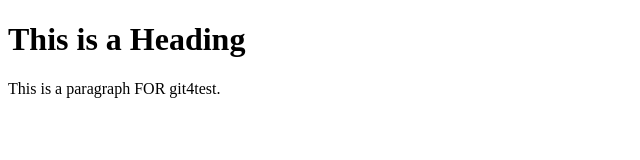
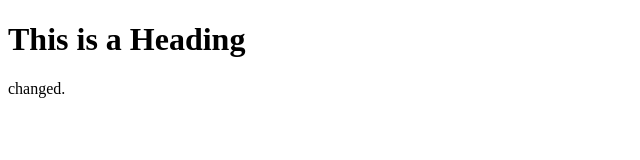
Before and after one commit to parisafallahi/test, a plain HTML site: page index.html in a window 1280 px wide. Shown: the whole page, without its empty margins (0-640 px from the left). Drawn offline with Linux system fonts and the light colour scheme.

Commit message:
Update index.html

```diff
--- a/index.html
+++ b/index.html
@@ -6,7 +6,7 @@
 <body>
 
 <h1>This is a Heading</h1>
-<p>This is a paragraph FOR git4test.</p>
+<p> changed.</p>
 
 </body>
 </html>
```
